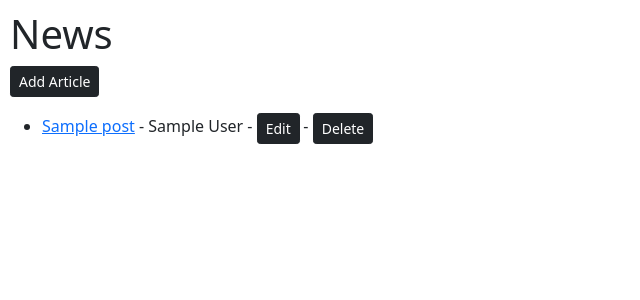
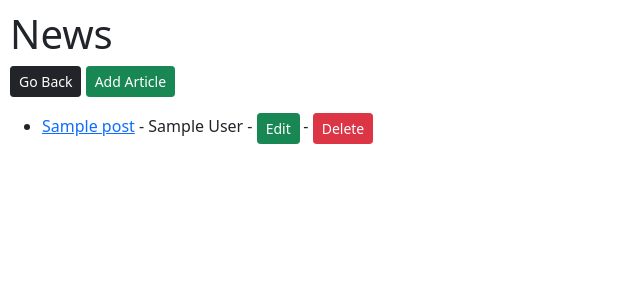
Before and after one commit to Waterfiend/Elite-FC, a Django app: template system/templates/system/news.html in a window 1280 px wide. Shown: the part 202-502 px from the top of the page, without its empty margins (0-640 px from the left). Run offline with Django 3.2, Linux system fonts and the light colour scheme; the template is opened without the code that fills it: most values are stand-ins (such as "Sample title", 1, 10 or a date in 2020); some libraries are stand-ins or nearby versions.

Commit message:
theme changes

```diff
--- a/system/templates/system/article_details.html
+++ b/system/templates/system/article_details.html
@@ -15,7 +15,7 @@
     <br/><br>
     <hr>
     <br/><br>
-    <a href = "{% url 'news' %}" class = "btn btn-dark"> Back to News</a> - <a href = "{% url 'update_post' post.pk %}" class = "btn btn-dark">Edit</a>
-    - <a href = "{% url 'delete_post' post.pk %}" class = "btn btn-dark">Delete</a>
+    <a href = "{% url 'news' %}" class = "btn btn-dark"> Back to News</a> - <a href = "{% url 'update_post' post.pk %}" class = "btn btn-success">Edit</a>
+    - <a href = "{% url 'delete_post' post.pk %}" class = "btn btn-danger">Delete</a>
 
     {% endblock %}
--- a/system/templates/system/delete_player.html
+++ b/system/templates/system/delete_player.html
@@ -9,7 +9,7 @@
     <form method= "POST">
         {% csrf_token %}
         <strong> Are you sure? </strong><br/>
-        <button class="btn btn-dark">Yes, delete player</button>
+        <button class="btn btn-danger">Yes, delete player</button>
     </form>
     <br/>
     <a href = "{% url 'news' %}" class = "btn btn-dark">No, go back to Players page</a>
--- a/system/templates/system/delete_post.html
+++ b/system/templates/system/delete_post.html
@@ -9,7 +9,7 @@
     <form method= "POST">
         {% csrf_token %}
         <strong> Are you sure? </strong><br/>
-        <button class="btn btn-dark">Yes, delete article</button>
+        <button class="btn btn-danger">Yes, delete article</button>
     </form>
     <br/>
     <a href = "{% url 'news' %}" class = "btn btn-dark">No, go back to News</a>
--- a/system/templates/system/news.html
+++ b/system/templates/system/news.html
@@ -5,16 +5,16 @@
 
     {%block content%}
     <h1>News</h1>
-
-        <a href = "{% url 'add_post' %}" class = "btn btn-dark btn-sm"> Add Article</a>
+        <a href = "/Profile" class = "btn btn-dark btn-sm"> Go Back</a>
+        <a href = "{% url 'add_post' %}" class = "btn btn-success btn-sm"> Add Article</a>
 
     <ul>
     {% for post in object_list %}
     <p style="line-height:0.8">
         <li>
             <a href ="{% url 'article-detail' post.pk %}">
-                {{post.title}}</a> - {{post.author.first_name}} {{post.author.last_name}} - <small><a href = "{% url 'update_post' post.pk %}" class = "btn btn-dark btn-sm">Edit</a>
-            </small> - <small><a href = "{% url 'delete_post' post.pk %}" class = "btn btn-dark btn-sm">Delete</a></small>
+                {{post.title}}</a> - {{post.author.first_name}} {{post.author.last_name}} - <small><a href = "{% url 'update_post' post.pk %}" class = "btn btn-success btn-sm">Edit</a>
+            </small> - <small><a href = "{% url 'delete_post' post.pk %}" class = "btn btn-danger btn-sm">Delete</a></small>
         </li>
     {% endfor %}
     </p>
--- a/system/templates/system/player_details.html
+++ b/system/templates/system/player_details.html
@@ -14,8 +14,8 @@
     <br/><br>
     <hr>
     <br/><br>
-    <a href = "{% url 'playerstat' %}" class = "btn btn-dark"> Back to Player Stats</a> - <a href = "{% url 'update_player' player.id %}" class = "btn btn-dark">Edit</a>
-    - <a href = "{% url 'delete_player' player.id %}" class = "btn btn-dark">Delete</a>
+    <a href = "{% url 'playerstat' %}" class = "btn btn-dark"> Back to Player Stats</a> - <a href = "{% url 'update_player' player.id %}" class = "btn btn-success">Edit</a>
+    - <a href = "{% url 'delete_player' player.id %}" class = "btn btn-danger">Delete</a>
 
 
     {% endblock %}
--- a/system/templates/system/playerstat.html
+++ b/system/templates/system/playerstat.html
@@ -6,14 +6,14 @@
     {%block content%}
     <h1>Player Statistics</h1>
         <a href = "/Profile" class = "btn btn-dark btn-sm"> Go Back</a>
-        <a href = "{% url 'add_player' %}" class = "btn btn-dark btn-sm"> Add Player</a>
+        <a href = "{% url 'add_player' %}" class = "btn btn-success btn-sm"> Add Player</a>
     <ul>
     {% for playerstat in object_list %}
     <p style="line-height:0.8">
         <li>
             <a href ="{% url 'player-detail' playerstat.id %}">
-                {{playerstat.user}}</a> - <small><a href = "{% url 'update_player' playerstat.id %}" class = "btn btn-dark btn-sm">Edit</a>
-                </small> - <small><a href = "{% url 'delete_player' playerstat.id %}" class = "btn btn-dark btn-sm">Delete</a></small>
+                {{playerstat.user}}</a> - <small><a href = "{% url 'update_player' playerstat.id %}" class = "btn btn-success btn-sm">Edit</a>
+                </small> - <small><a href = "{% url 'delete_player' playerstat.id %}" class = "btn btn-danger btn-sm">Delete</a></small>
         </li>
     {% endfor %}
     </p>
```
Also changed, not shown: db.sqlite3.
